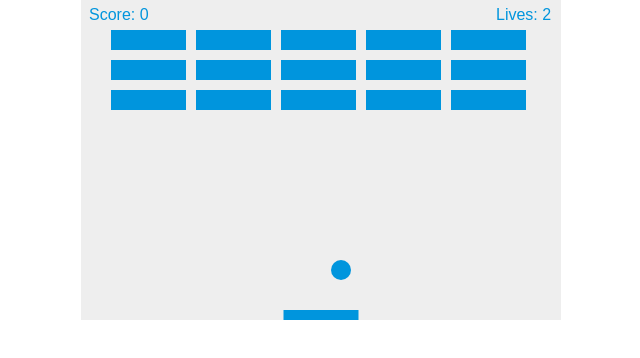
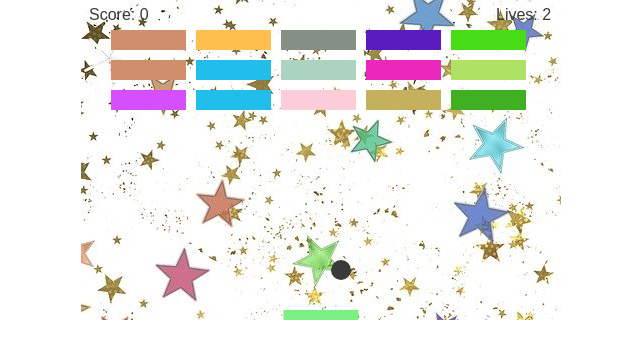
Before and after one commit to djaskulak/Breakout, a plain HTML site: page index.html in a window 1280 px wide. Shown: the whole page, without its empty margins (319-959 px from the left). Drawn offline with Linux system fonts and the light colour scheme.

Commit message:
changed background and colors
made the background an image and made the paddle and bricks strobe

```diff
--- a/index.html
+++ b/index.html
@@ -5,7 +5,7 @@
     <title>Gamedev Canvas Workshop</title>
     <style>
     	* { padding: 0; margin: 0; }
-    	canvas { background: #eee; display: block; margin: 0 auto; }
+    	canvas { background-image: url("star.jpg");; display: block; margin: 0 auto; }
     </style>
 </head>
 <body>
@@ -116,14 +116,14 @@
     // function to write the score
     function drawScore() {
         ctx.font = "16px Arial";
-        ctx.fillStyle = "#0095DD";
+        ctx.fillStyle = "#3a3a3a";
         ctx.fillText("Score: "+score, 8, 20);
     } // end of drawScore
 
     //function to write the number of lives
     function drawLives() {
         ctx.font = "16px Arial";
-        ctx.fillStyle = "#0095DD";
+        ctx.fillStyle = "#3a3a3a";
         ctx.fillText("Lives: "+lives, canvas.width-65, 20);
     } //endof drawLives
 
@@ -131,7 +131,7 @@
     function drawBall() {
         ctx.beginPath();
         ctx.arc(x, y, ballRadius, 0, Math.PI*2);
-        ctx.fillStyle = "#0095DD";
+        ctx.fillStyle = "#3a3a3a";
         ctx.fill();
         ctx.closePath();
     } //end of drawBall
@@ -139,7 +139,8 @@
     function drawPaddle() {
         ctx.beginPath();
         ctx.rect(paddleX, canvas.height-paddleHeight, paddleWidth, paddleHeight);
-        ctx.fillStyle = "#0095DD";
+        var randomColor = Math.floor(Math.random()*16777215).toString(16);
+        ctx.fillStyle = "#" + randomColor;
         ctx.fill();
         ctx.closePath();
     } //end of drawPaddle
@@ -154,7 +155,8 @@
                     bricks[c][r].y = brickY;
                     ctx.beginPath();
                     ctx.rect(brickX, brickY, brickWidth, brickHeight);
-                    ctx.fillStyle = "#0095DD";
+                    var randomColor = Math.floor(Math.random()*16777215).toString(16);
+                    ctx.fillStyle = "#" + randomColor;
                     ctx.fill();
                     ctx.closePath();
                 }
```
Also changed, not shown: star.jpg (added).
